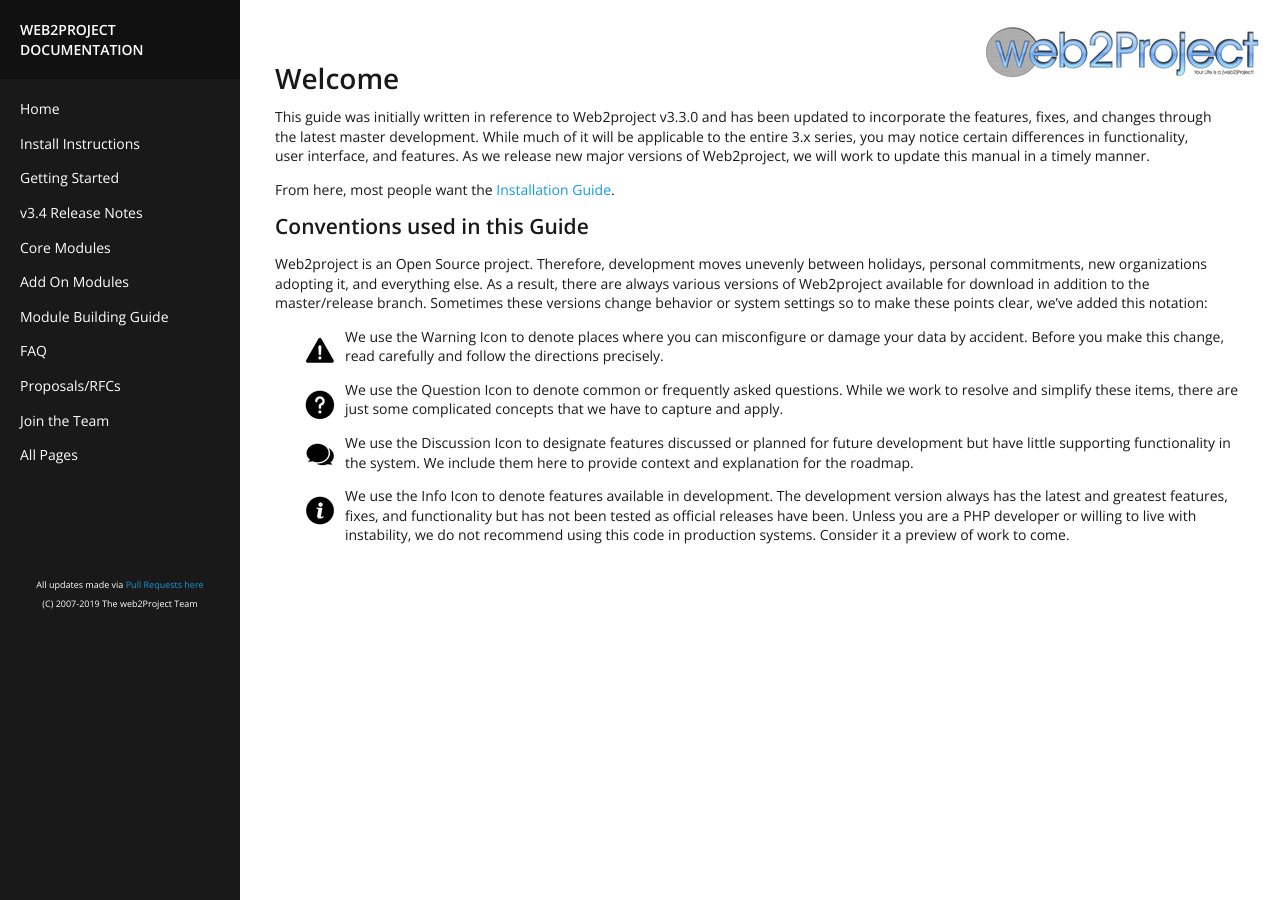
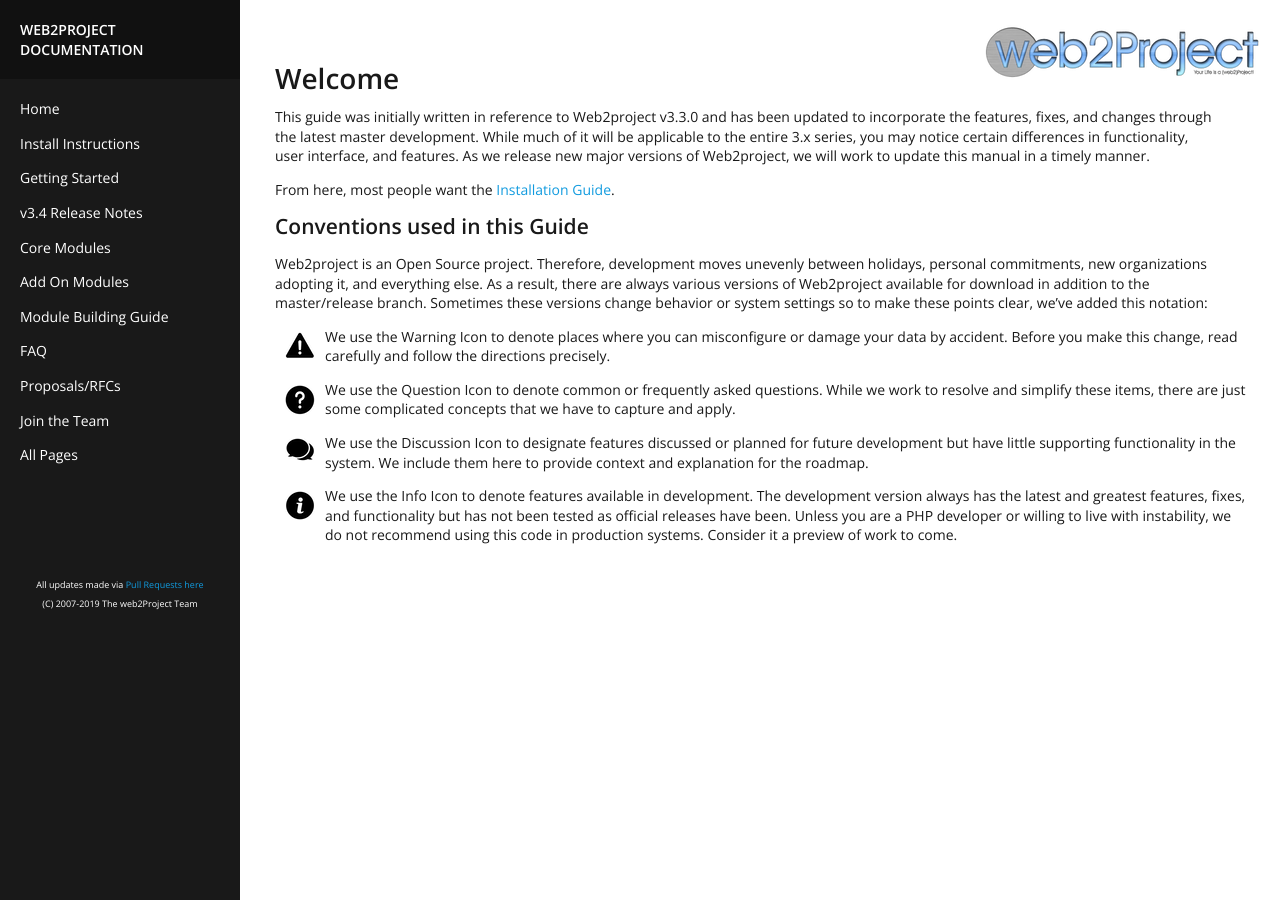
Before and after one commit to web2project/web2project.github.io, a Jekyll site: the page built from index.md, in a window 1280 px wide. Built offline with Jekyll 4.4.1, drawn with Linux system fonts in a browser that asks for light colours; a script that is not in the unit is left out.

Commit message:
formatting tweaks

```diff
--- a/assets/style.css
+++ b/assets/style.css
@@ -469,8 +469,7 @@ tbody tr:nth-child(n+1) td {
 
 img.icon {
     float: left;
-    margin: 10px;
-    padding-left: 20px;
+    margin: 5px 10px 10px 10px;
 }
 
 h3 ~ p {
```
